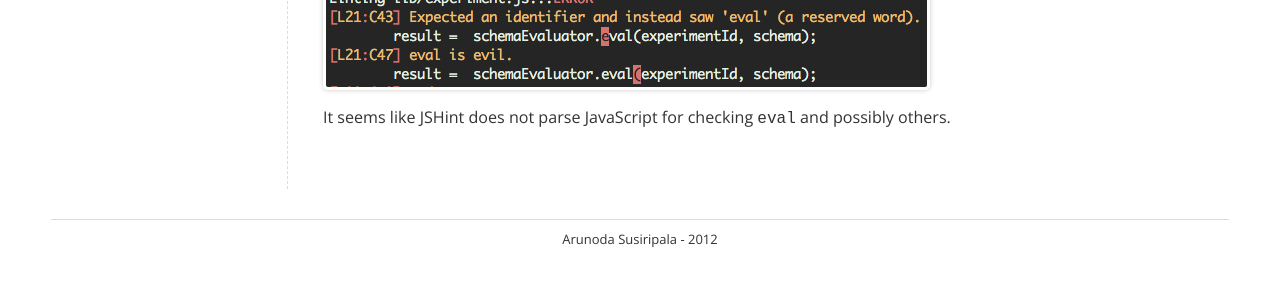
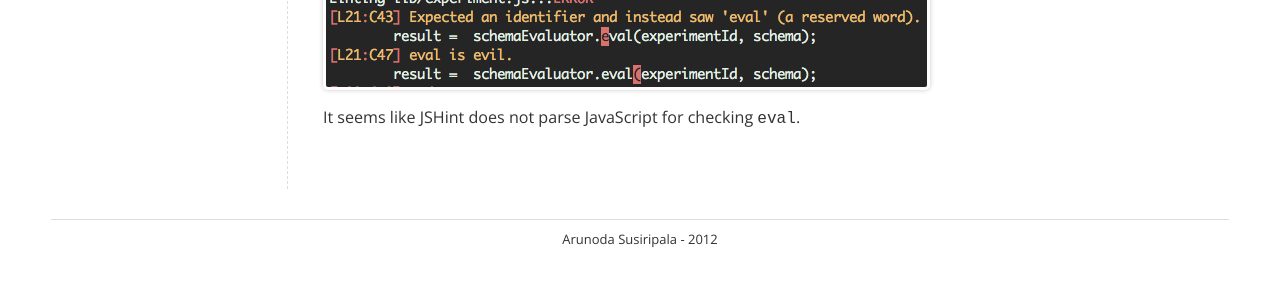
Before and after one commit to arunodame/arunodame.github.com, a Jekyll site: the page built from _posts/2012-11-10-jshint-evil-eval-check.md, in a window 1280 px wide. Shown: the part 374-661 px from the top of the page. Built offline with Jekyll 4.4.1, drawn with Linux system fonts in a browser that asks for light colours; some web fonts are replaced; comment, search, counter and statistics services are not loaded.

Commit message:
fixed typo

```diff
--- a/_posts/2012-11-10-jshint-evil-eval-check.md
+++ b/_posts/2012-11-10-jshint-evil-eval-check.md
@@ -15,4 +15,4 @@ Here is the Error Message
 
 ![JSHint's Evil Eval Check](/images/blog/jshint-eval-error.png)
 
-It seems like JSHint does not parse JavaScript for checking `eval` and possibly others.
+It seems like JSHint does not parse JavaScript for checking `eval`.
```
